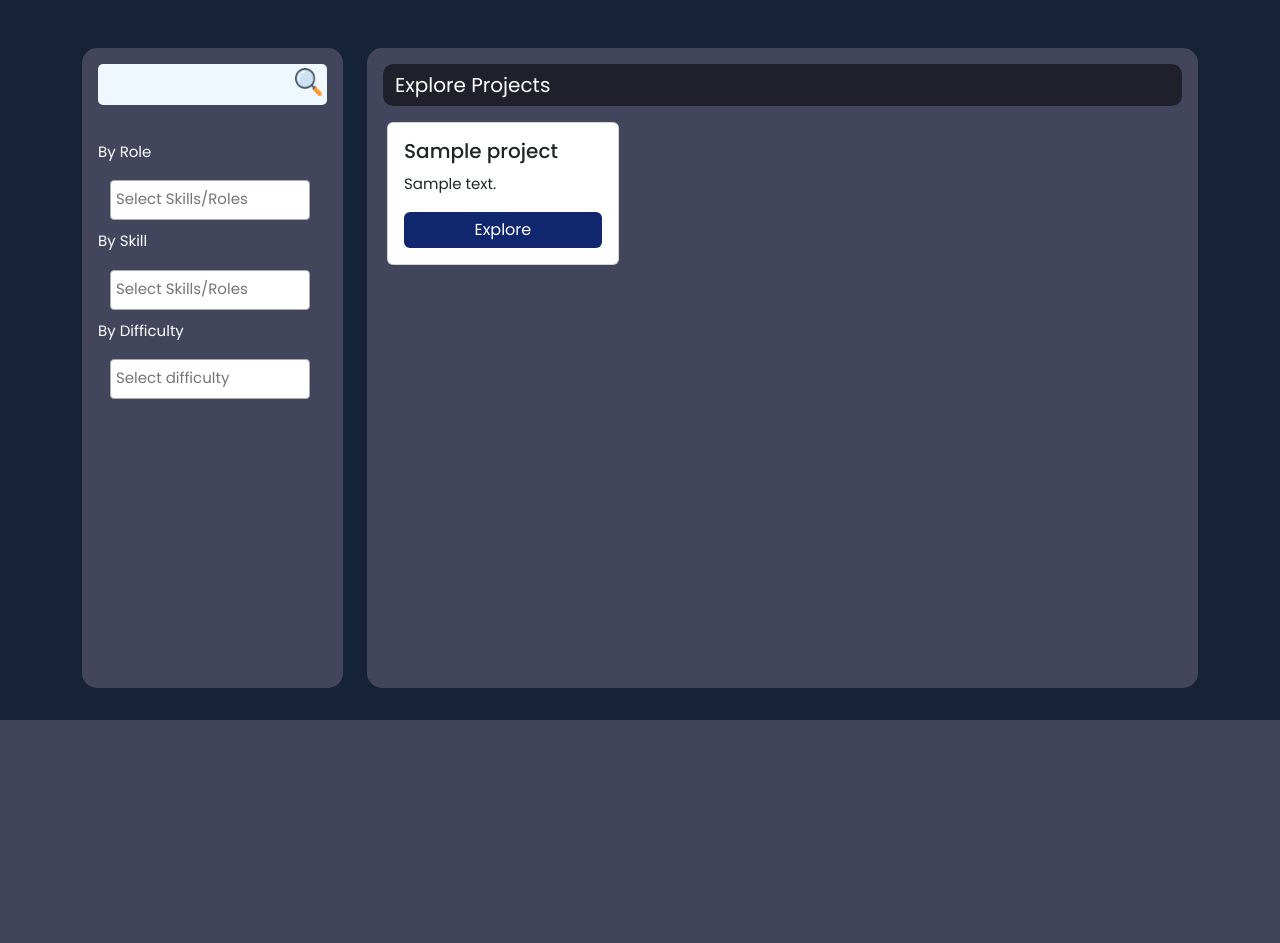
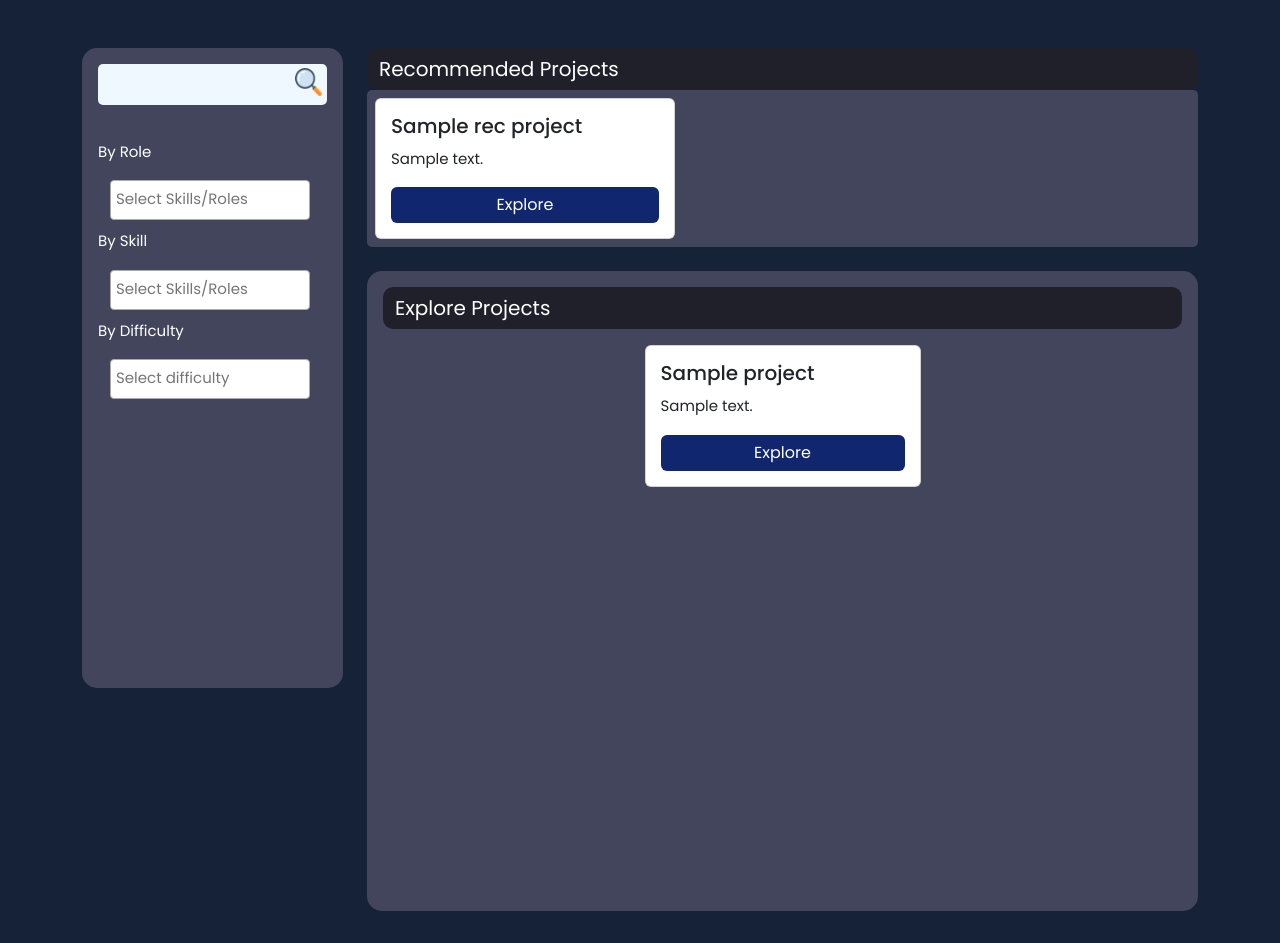
Before and after one commit to Ensify/CareerCraft, a Flask app: template app/templates/landing.html in a window 1280 px wide. Shown: the part 102-1045 px from the top of the page. Before the commit the page ends 822 px from the top, so only its background shows below. Run offline with Flask 3, Linux system fonts and the light colour scheme; the template is opened without the code that fills it: most values are stand-ins (such as "Sample title", 1, 10 or a date in 2020); some libraries are stand-ins or nearby versions.

Commit message:
new changes in landing

```diff
--- a/app/static/scripts/landing.js
+++ b/app/static/scripts/landing.js
@@ -42,7 +42,8 @@ $(document).ready(function () {
       difficulty.toLowerCase()
     );
 
-    $(".project-card").each(function () {
+    // Only apply filtering to the Explore Projects section
+    $("#project-list .project-card").each(function () {
       var projectSkills = $(this)
         .data("skills")
         .split(",")
@@ -73,10 +74,12 @@ $(document).ready(function () {
     });
   }
 
+  // Event listeners for filter controls
   $("#skill-search, #role-search, #difficulty-search, #filter-query-box").on(
     "change keyup",
     filterProjects
   );
+
   $(".filter-submit-btn").on("click", function (e) {
     e.preventDefault();
     filterProjects();
--- a/app/templates/landing.html
+++ b/app/templates/landing.html
@@ -2,6 +2,69 @@
 {% block title %}CareerCraft{% endblock %}
 {% block styles %}
 <link rel="stylesheet" href="{{ url_for('static', filename='styles/landing.css') }}">
+<style>
+    .recommended-projects-scrollable {
+        overflow-x: auto;
+        white-space: nowrap;
+        background-color: #43455c;
+        border-radius: 5px;
+        padding: 15px;
+        /* Add padding to prevent content from touching edges */
+    }
+
+    .recommended-projects-scrollable .project-card {
+        display: inline-block;
+        width: 100%;
+        max-width: 300px;
+        margin-right: 15px;
+    }
+
+    .project-card {
+        width: 100%;
+        max-width: 300px;
+        margin: 0 auto;
+        /* Center the card */
+    }
+
+    .card-cont {
+        padding: 0;
+        /* Ensure no extra padding affects the card size */
+    }
+
+    .card {
+        display: flex;
+        flex-direction: column;
+        justify-content: space-between;
+        height: 100%;
+        max-height: 400px;
+        /* Set a max-height to keep cards consistent */
+        overflow: hidden;
+        /* Prevent content overflow */
+    }
+
+    .card-body {
+        padding: 15px;
+        /* Add padding inside the card body */
+    }
+
+    .card-title,
+    .card-text {
+        overflow: visible;
+        /* Allow overflow to be visible */
+        white-space: normal;
+        /* Allow text to wrap */
+    }
+
+    .card-text {
+        /* Optional: Control the maximum height of the text container */
+        max-height: 80px;
+        /* Adjust as needed */
+        overflow: hidden;
+        /* Hide text that exceeds container */
+        text-overflow: ellipsis;
+        /* Add ellipsis if needed */
+    }
+</style>
 {% endblock %}
 
 {% block content %}
@@ -10,7 +73,7 @@
 <div class="container">
     <div class="row mt-5">
         <div class="col-12 col-md-3">
-            <div class="filter-container ps-3 pe-3">
+            <div class="filter-container ps-3 pe-3" id="filter-container">
                 <form action="">
                     <div class="container">
                         <div class="row d-flex align-items-center">
@@ -55,8 +118,8 @@
                             </div>
                         </div>
                         <div class="difficulty-sec">
-                            <select id="difficulty-search" class="diffculty-filter js-example-basic-multiple" name="difficulties[]"
-                                multiple="multiple">
+                            <select id="difficulty-search" class="diffculty-filter js-example-basic-multiple"
+                                name="difficulties[]" multiple="multiple">
                                 <option value="Easy" class="text-secondary">Easy</option>
                                 <option value="Intermediate" class="text-secondary">Intermediate</option>
                                 <option value="Difficult" class="text-secondary">Difficult</option>
@@ -67,9 +130,33 @@
             </div>
         </div>
         <div class="col-12 col-md-9">
+            <!-- Recommended Projects -->
+            <div class="container title-bar pt-1 pb-1">
+                <strong>Recommended Projects</strong>
+            </div>
+            <div class="recommended-projects-scrollable p-2 mb-4">
+                {% for rec_project in recommended_projects %}
+                <div class="project-card" data-skills="{{ rec_project.skills | join(',') }}"
+                    data-roles="{{ rec_project.roles | join(',') }}" data-title="{{ rec_project.title }}"
+                    data-difficulty="{{ rec_project.level }}">
+                    <div class="container card-cont">
+                        <div class="card">
+                            <div class="card-body d-flex justify-content-between flex-column">
+                                <h5 class="card-title">{{ rec_project.title }}</h5>
+                                <p class="card-text">{{ rec_project.description }}</p>
+                                <a href="{{ url_for('main.get_project_details', id=rec_project.projectId) }}"
+                                    class="explore-btn btn btn-primary">Explore</a>
+                            </div>
+                        </div>
+                    </div>
+                </div>
+                {% endfor %}
+            </div>
+
+            <!-- Explore Projects -->
             <div class="scrollable-div p-2">
                 <div class="row mt-2 ms-2 me-2">
-                    <div class=" container title-bar pt-1 pb-1">
+                    <div class="container title-bar pt-1 pb-1">
                         <strong>Explore Projects</strong>
                     </div>
                 </div>
```
